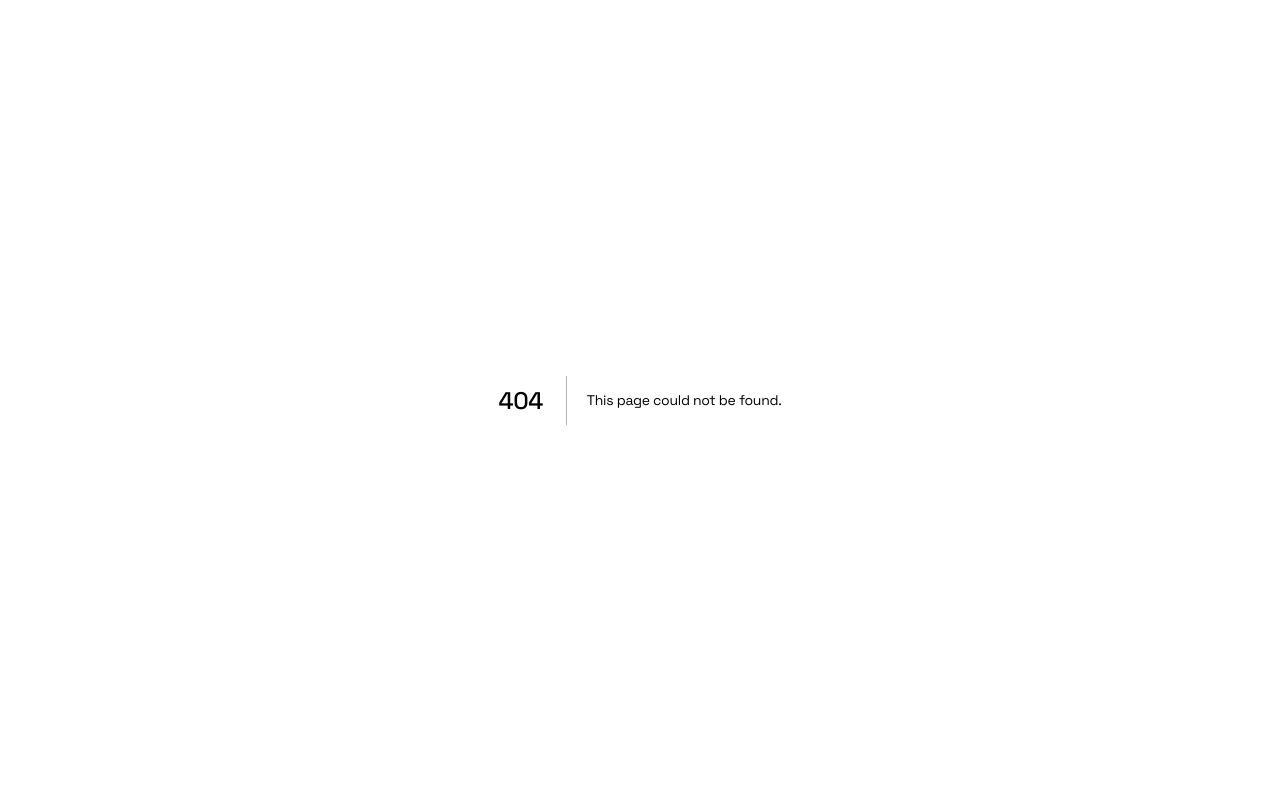
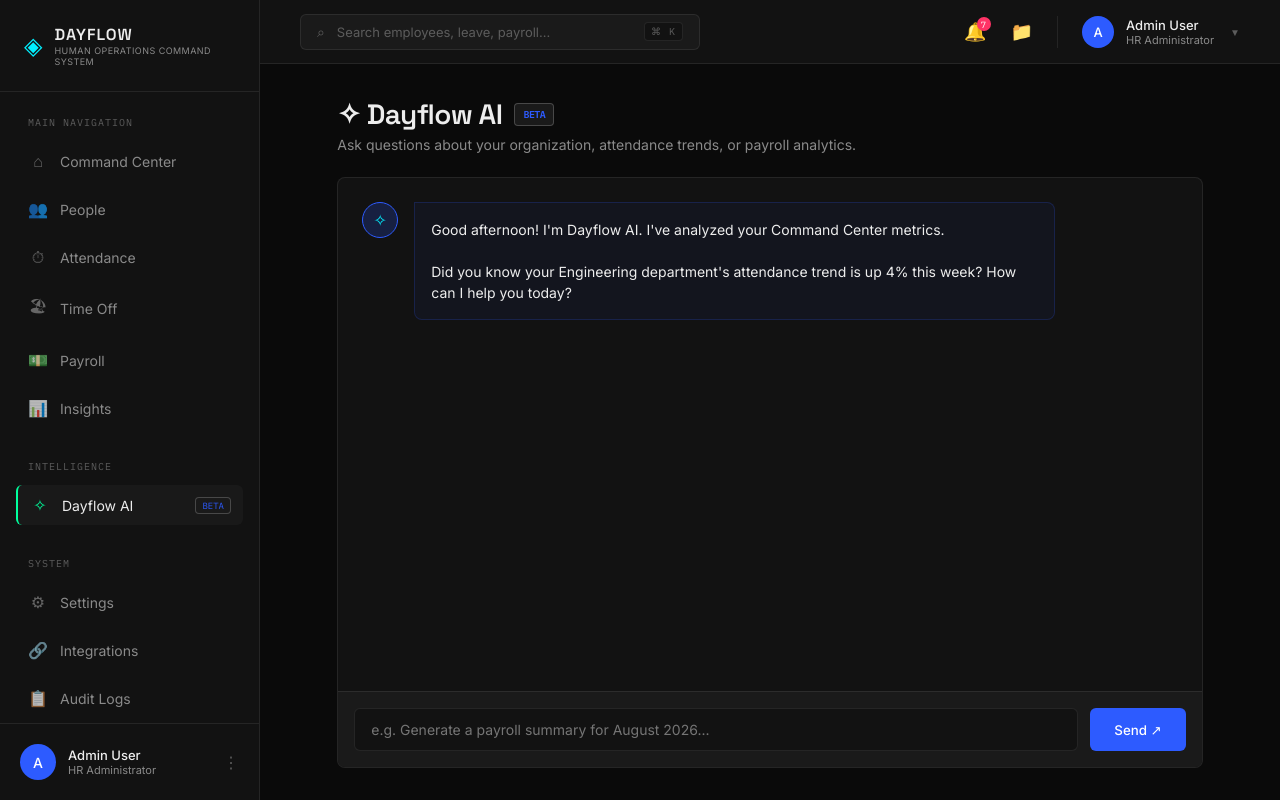
Before and after one commit to hemabala210-ui/Odoo-x-NMIT-2026, a Next.js app in the folder frontend/: page /ai in a window 1280 px wide. Before the commit this address had no page. Built offline with nearby package versions, Linux system fonts and the light colour scheme.

Commit message:
fix: resolve 404s and command center crash

```diff
--- /dev/null
+++ b/frontend/src/app/(dashboard)/ai/page.module.css
@@ -0,0 +1,153 @@
+.container {
+  padding: 32px 40px;
+  max-width: 1000px;
+  margin: 0 auto;
+  display: flex;
+  flex-direction: column;
+  height: calc(100vh - 64px);
+}
+
+.header {
+  margin-bottom: 24px;
+}
+
+.title {
+  font-size: 28px;
+  font-weight: 600;
+  color: var(--text-primary);
+  display: flex;
+  align-items: center;
+  gap: 12px;
+}
+
+.badge {
+  background: var(--surface-raised);
+  color: var(--accent-primary);
+  font-family: var(--font-mono);
+  font-size: 10px;
+  padding: 4px 8px;
+  border-radius: 4px;
+  border: 1px solid var(--border-focus);
+}
+
+.subtitle {
+  color: var(--text-secondary);
+  font-size: 14px;
+  margin-top: 4px;
+}
+
+.chatBox {
+  flex: 1;
+  background: var(--surface-base);
+  border: 1px solid var(--border-subtle);
+  border-radius: 8px;
+  display: flex;
+  flex-direction: column;
+  overflow: hidden;
+}
+
+.messageList {
+  flex: 1;
+  padding: 24px;
+  overflow-y: auto;
+  display: flex;
+  flex-direction: column;
+  gap: 24px;
+}
+
+.message {
+  display: flex;
+  gap: 16px;
+  max-width: 85%;
+}
+
+.messageUser {
+  align-self: flex-end;
+  flex-direction: row-reverse;
+}
+
+.messageSystem {
+  align-self: flex-start;
+}
+
+.avatar {
+  width: 36px;
+  height: 36px;
+  border-radius: 50%;
+  display: flex;
+  align-items: center;
+  justify-content: center;
+  font-size: 16px;
+  flex-shrink: 0;
+}
+
+.avatarUser {
+  background: var(--surface-raised);
+  color: var(--text-primary);
+}
+
+.avatarAi {
+  background: var(--accent-glow);
+  color: var(--accent-secondary);
+  border: 1px solid var(--accent-primary);
+}
+
+.bubble {
+  padding: 16px;
+  border-radius: 8px;
+  font-size: 14px;
+  line-height: 1.5;
+}
+
+.bubbleUser {
+  background: var(--surface-raised);
+  color: var(--text-primary);
+  border-top-right-radius: 0;
+}
+
+.bubbleSystem {
+  background: rgba(45, 91, 255, 0.05);
+  border: 1px solid rgba(45, 91, 255, 0.2);
+  color: var(--text-primary);
+  border-top-left-radius: 0;
+}
+
+.inputArea {
+  padding: 16px;
+  background: var(--surface-raised);
+  border-top: 1px solid var(--border-subtle);
+  display: flex;
+  gap: 12px;
+}
+
+.input {
+  flex: 1;
+  background: var(--surface-base);
+  border: 1px solid var(--border-subtle);
+  border-radius: 6px;
+  padding: 12px 16px;
+  color: var(--text-primary);
+  font-family: var(--font-body);
+  font-size: 14px;
+  outline: none;
+  transition: border-color 0.2s;
+}
+
+.input:focus {
+  border-color: var(--accent-primary);
+}
+
+.sendBtn {
+  background: var(--accent-primary);
+  color: white;
+  border: none;
+  border-radius: 6px;
+  padding: 0 24px;
+  font-weight: 500;
+  cursor: pointer;
+  transition: opacity 0.2s;
+}
+
+.sendBtn:hover {
+  opacity: 0.9;
+}
--- /dev/null
+++ b/frontend/src/app/(dashboard)/ai/page.tsx
@@ -0,0 +1,39 @@
+import styles from "./page.module.css";
+
+export default function DayflowAI() {
+  return (
+    <div className={styles.container}>
+      <header className={styles.header}>
+        <h1 className={styles.title}>
+          ✧ Dayflow AI
+          <span className={styles.badge}>BETA</span>
+        </h1>
+        <p className={styles.subtitle}>Ask questions about your organization, attendance trends, or payroll analytics.</p>
+      </header>
+
+      <div className={styles.chatBox}>
+        <div className={styles.messageList}>
+
+          <div className={`${styles.message} ${styles.messageSystem}`}>
+            <div className={`${styles.avatar} ${styles.avatarAi}`}>✧</div>
+            <div className={`${styles.bubble} ${styles.bubbleSystem}`}>
+              Good afternoon! I'm Dayflow AI. I've analyzed your Command Center metrics.
+              <br/><br/>
+              Did you know your Engineering department's attendance trend is up 4% this week? How can I help you today?
+            </div>
+          </div>
+
+        </div>
+
+        <div className={styles.inputArea}>
+          <input
+            type="text"
+            placeholder="e.g. Generate a payroll summary for August 2026..."
+            className={styles.input}
+          />
+          <button className={styles.sendBtn}>Send ↗</button>
+        </div>
+      </div>
+    </div>
+  );
+}
--- a/frontend/src/app/(dashboard)/command-center/page.tsx
+++ b/frontend/src/app/(dashboard)/command-center/page.tsx
@@ -58,7 +58,7 @@ export default async function CommandCenter() {
       type: 'LEAVE',
       title: 'Leave Approval',
       desc: `${l.employee.user.name} • ${l.type}`,
-      time: new Date(l.createdAt),
+      time: new Date(l.startDate),
       link: '/leave',
       iconClass: styles.aiIconLeave
     }))
--- a/frontend/src/components/Sidebar/Sidebar.tsx
+++ b/frontend/src/components/Sidebar/Sidebar.tsx
@@ -72,7 +72,7 @@ export default function Sidebar() {
           <button className={styles.navLink}>
             <span className={`${styles.navIcon} ${styles.iconLeave}`}>⊕</span> Apply Leave
           </button>
-          <Link href="/payroll/latest" className={styles.navLink}>
+          <Link href="/payroll" className={styles.navLink}>
             <span className={`${styles.navIcon} ${styles.iconPayslip}`}>📄</span> View Payslip
           </Link>
           <Link href="/people" className={styles.navLink}>
```
Also changed, not shown: frontend/src/app/(dashboard)/insights/page.tsx (+6 -68 lines), frontend/src/app/(dashboard)/integrations/page.tsx (added, +10 -0 lines), frontend/src/app/(dashboard)/logs/page.tsx (added, +10 -0 lines).
